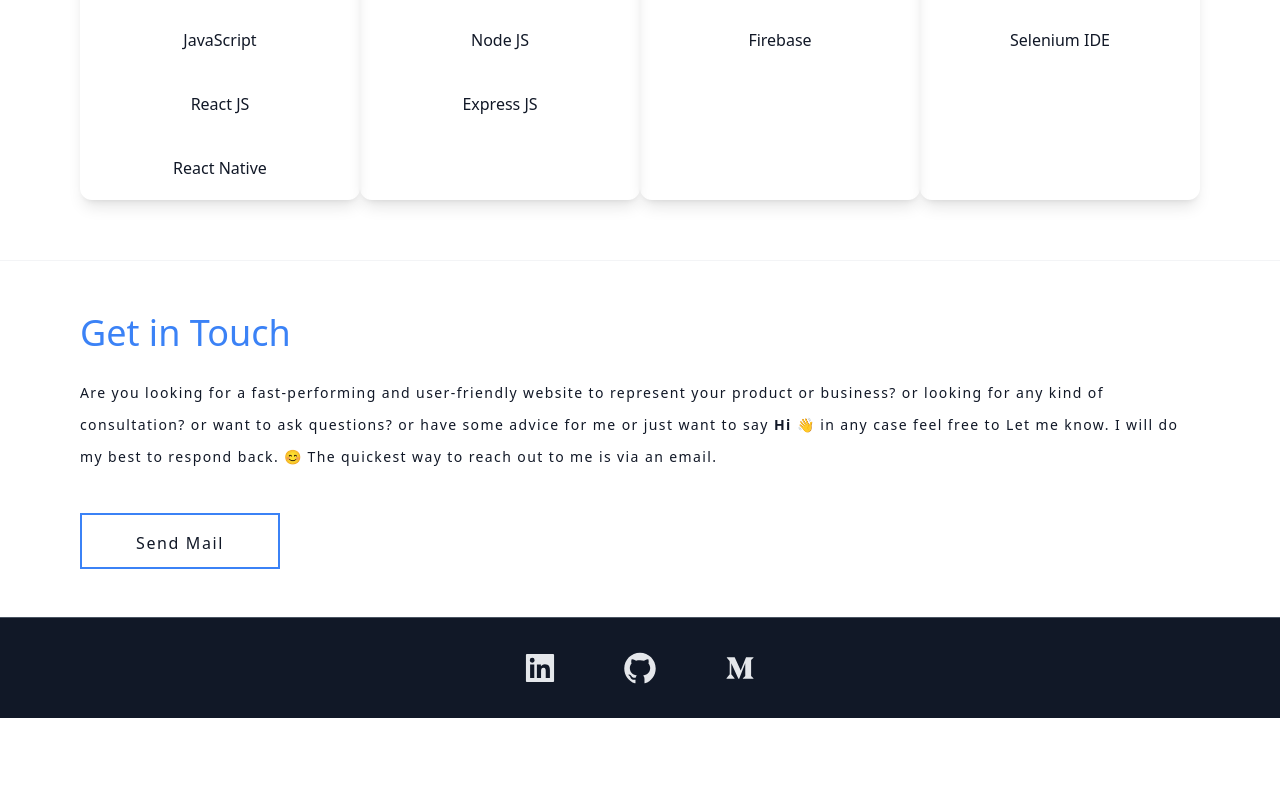
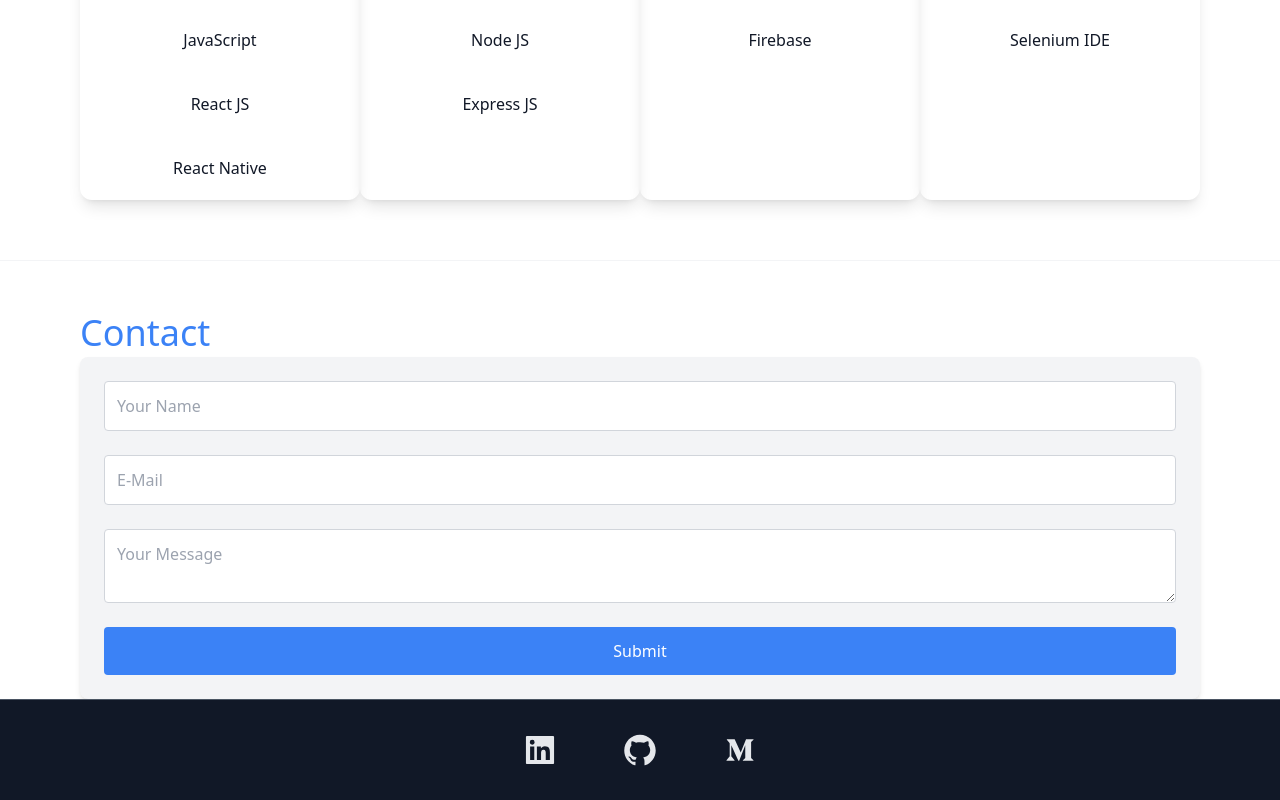
Before and after one commit to fulyaertay/personal-portfolio, a Next.js app: page / in a window 1280 px wide. Shown: the part 4194-4994 px from the top of the page. Before the commit the page ends 4912 px from the top, so only its background shows below. Built offline with nearby package versions, Linux system fonts and the light colour scheme; no server answers.

Commit message:
contact form added

```diff
--- a/package.json
+++ b/package.json
@@ -10,6 +10,7 @@
   },
   "dependencies": {
     "@next/font": "13.1.1",
+    "@supabase/supabase-js": "^2.48.1",
     "@tailwindcss/nesting": "^0.0.0-insiders.565cd3e",
     "@types/node": "18.11.18",
     "@types/react": "18.0.26",
--- a/pages/index.tsx
+++ b/pages/index.tsx
@@ -23,6 +23,7 @@ import doc_validator from "../public/doc_validator.png";
 import bookApplication from "../public/book-homepage.png"
 import eylul from "../public/9eylul.png"
 import djavac from "../public/djavac.png"
+import { supabase } from '../supabaseClient'; // Supabase istemcisini içe aktarın
 
 export default function Home() {
   const [isVisible, setIsVisible] = useState<boolean>(false);
@@ -78,6 +79,62 @@ export default function Home() {
       behavior: "smooth",
     });
   };
+
+  const ContactForm = () => {
+    const [name, setName] = useState("");
+    const [email, setEmail] = useState("");
+    const [message, setMessage] = useState("");
+
+    const handleSubmit = async (e: React.FormEvent) => {
+      e.preventDefault();
+
+      const { data, error } = await supabase
+        .from('contact_form')
+        .insert([{ name, email, message }]);
+
+      if (error) {
+        alert("There is an error " + error.message);
+      } else {
+        alert("Your message is sent!");
+        setName("");
+        setEmail("");
+        setMessage("");
+      }
+    };
+
+    return (
+      <form onSubmit={handleSubmit} className="flex flex-col gap-6 p-6 bg-gray-100 rounded-lg shadow-md">
+
+        <input
+          type="text"
+          placeholder="Your Name"
+          value={name}
+          onChange={(e) => setName(e.target.value)}
+          required
+          className="border border-gray-300 p-3 rounded focus:outline-none focus:ring-2 focus:ring-blue-500"
+        />
+        <input
+          type="email"
+          placeholder="E-Mail"
+          value={email}
+          onChange={(e) => setEmail(e.target.value)}
+          required
+          className="border border-gray-300 p-3 rounded focus:outline-none focus:ring-2 focus:ring-blue-500"
+        />
+        <textarea
+          placeholder="Your Message"
+          value={message}
+          onChange={(e) => setMessage(e.target.value)}
+          required
+          className="border border-gray-300 p-3 rounded focus:outline-none focus:ring-2 focus:ring-blue-500"
+        />
+        <button type="submit" className="bg-blue-500 text-white p-3 rounded hover:bg-blue-600 transition duration-200">
+          Submit
+        </button>
+      </form>
+    );
+  };
+
   return (
     <div>
       <Head>
@@ -682,25 +739,9 @@ export default function Home() {
         <section className="px-10 md:px-20  " id="contact">
           <div>
             <h3 className="text-2xl text-blue-500 font-medium md:text-left py-1  md:text-4xl mt-12 ">
-              Get in Touch
+              Contact
             </h3>
-            <p className="text-sm md:text-md py-5 leading-8 tracking-widest  text-gray-900  md:text-left  md:max-w-8xl mb-5 ">
-              Are you looking for a fast-performing and user-friendly website to
-              represent your product or business? or looking for any kind of
-              consultation? or want to ask questions? or have some advice for me
-              or just want to say <b>Hi 👋</b> in any case feel free to Let me
-              know. I will do my best to respond back. 😊 The quickest way to
-              reach out to me is via an email.
-            </p>
-            <div className="text-left">
-              <a
-                id="send-mail"
-                className="tracking-widest border-2 border-blue-500 hover:bg-gradient-to-r hover:border-none  text-gray-900 hover:text-white pt-4 pb-4 text-center  hover:bg-blue-500  inline-block w-[200px] md:h-14  mb-12"
-                href="mailto: fulya.ertay@gmail.com"
-              >
-                Send Mail
-              </a>
-            </div>
+            <ContactForm />
           </div>
         </section>
       </main>
--- /dev/null
+++ b/supabaseClient.ts
@@ -0,0 +1,6 @@
+import { createClient } from '@supabase/supabase-js';
+
+const supabaseUrl = process.env.NEXT_PUBLIC_SUPABASE_URL; // .env.local'dan URL'yi al
+const supabaseAnonKey = process.env.NEXT_PUBLIC_SUPABASE_ANON_KEY; // .env.local'dan Anon Anahtarı'nı al
+
+export const supabase = createClient(supabaseUrl, supabaseAnonKey);
```
Also changed, not shown: 1 other file (tests, documents, lock files or other folders).
